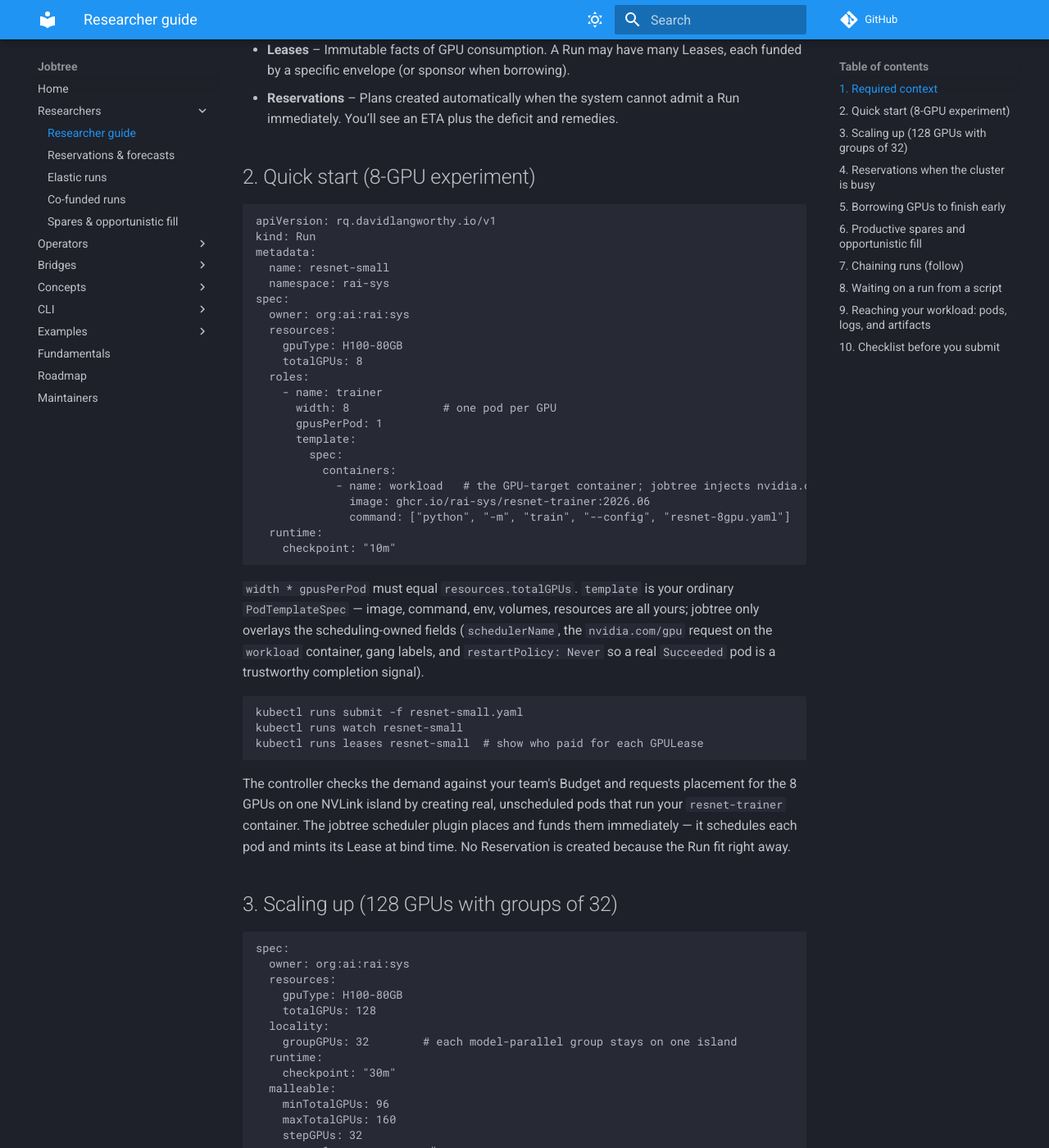
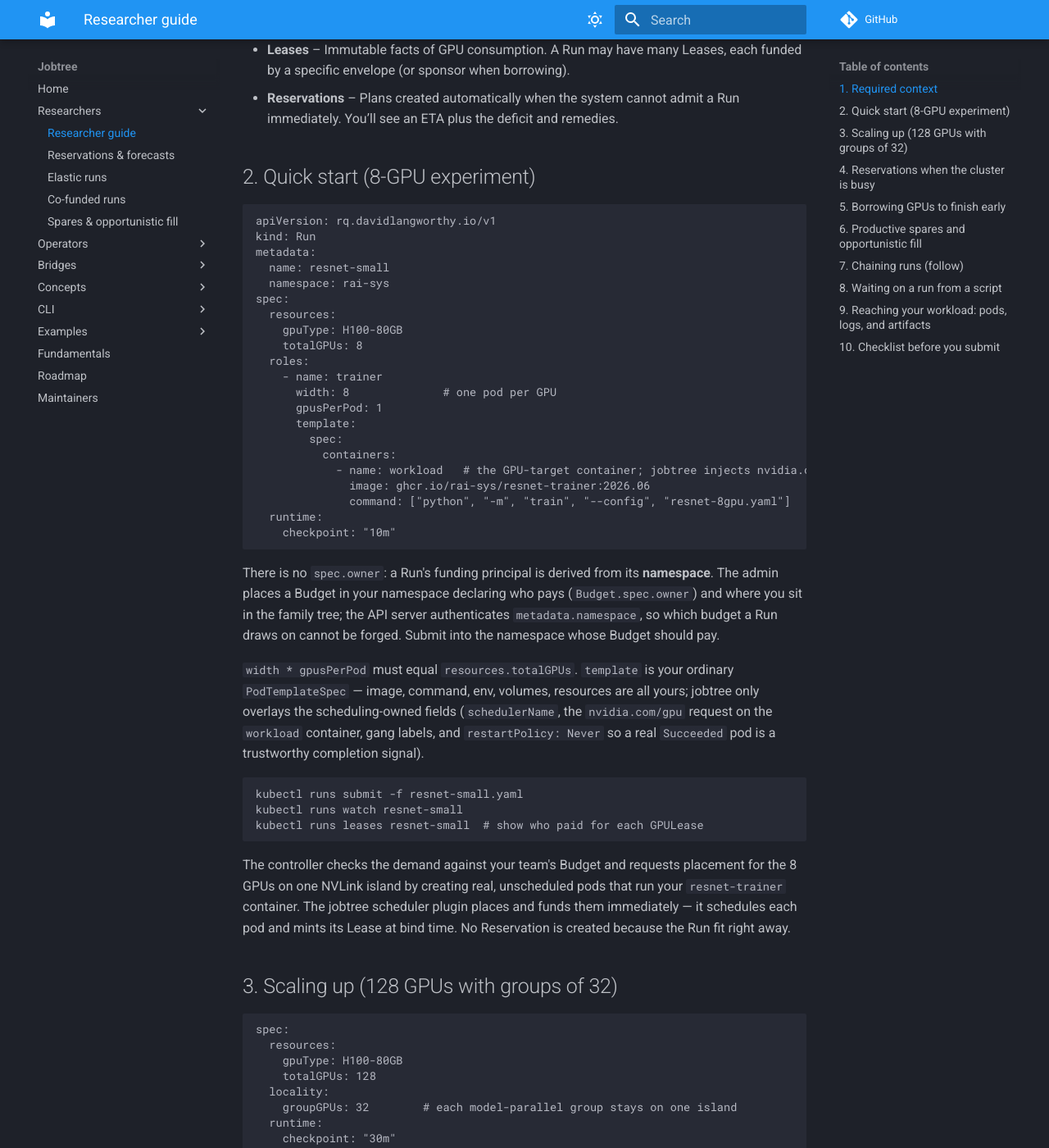
Before and after one commit to DavidLangworthy/jobtree, an MkDocs documentation site: the page built from docs/user-guide/researcher-guide.md, in a window 1280 px wide and 1400 px high, scrolled down 818 px. Shown: the whole window at 82% size. Built offline with MkDocs 1.6.1 and Material for MkDocs 9.7.7, drawn with Linux system fonts in a browser that asks for light colours; comment, search, counter and statistics services are not loaded; some of the changed text lies outside the part shown.

Commit message:
R7 pt2: update user-guide run examples (owner derives from namespace)
Co-Authored-By: Claude Opus 4.8 <noreply@anthropic.com>

````diff
--- a/docs/user-guide/researcher-guide.md
+++ b/docs/user-guide/researcher-guide.md
@@ -41,7 +41,6 @@ metadata:
   name: resnet-small
   namespace: rai-sys
 spec:
-  owner: org:ai:rai:sys
   resources:
     gpuType: H100-80GB
     totalGPUs: 8
@@ -58,6 +57,12 @@ spec:
   runtime:
     checkpoint: "10m"
 ```
+
+There is no `spec.owner`: a Run's funding principal is derived from its
+**namespace**. The admin places a Budget in your namespace declaring who pays
+(`Budget.spec.owner`) and where you sit in the family tree; the API server
+authenticates `metadata.namespace`, so which budget a Run draws on cannot be
+forged. Submit into the namespace whose Budget should pay.
 
 `width * gpusPerPod` must equal `resources.totalGPUs`. `template` is your ordinary
 `PodTemplateSpec` — image, command, env, volumes, resources are all yours; jobtree only
@@ -80,7 +85,6 @@ pod and mints its Lease at bind time. No Reservation is created because the Run
 
 ```yaml
 spec:
-  owner: org:ai:rai:sys
   resources:
     gpuType: H100-80GB
     totalGPUs: 128
````
Also changed, not shown: docs/user-guide/cofunded-runs.md (+0 -1 lines), docs/user-guide/spares-and-fill.md (+0 -1 lines).
